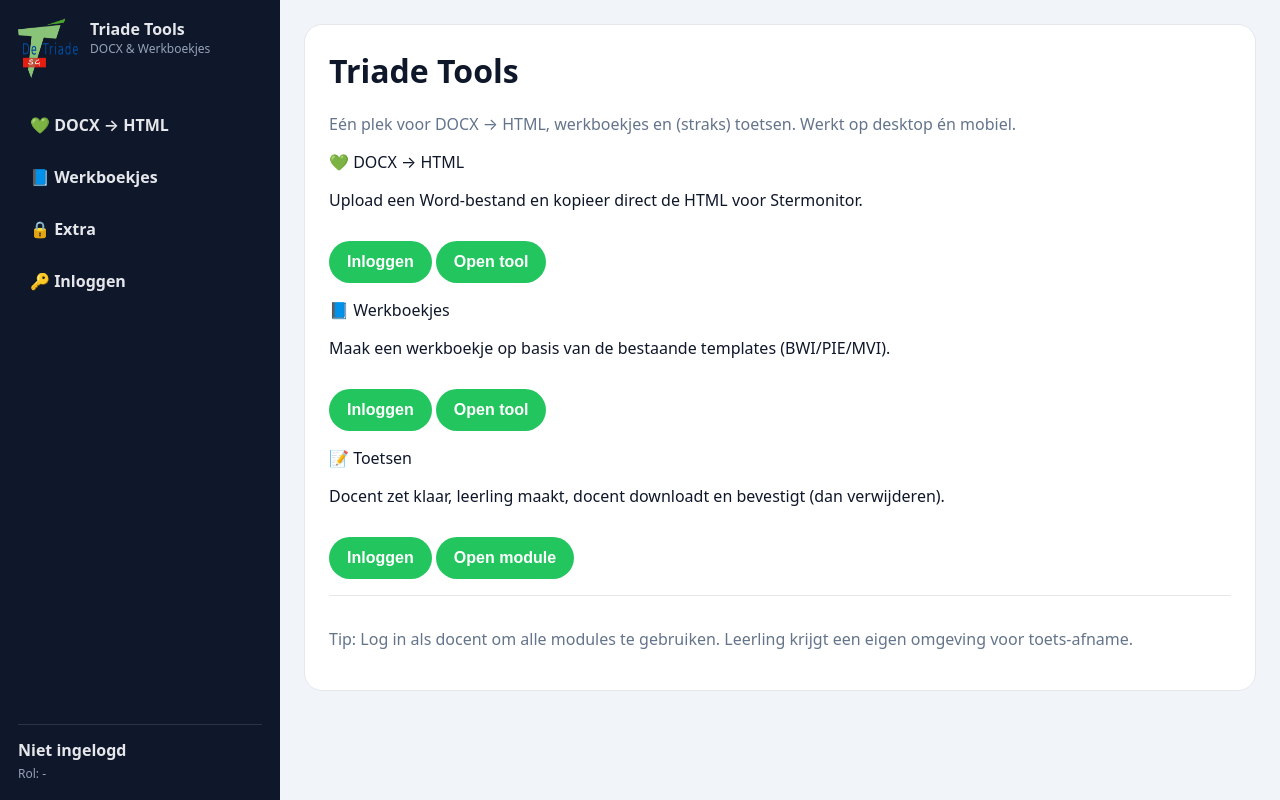
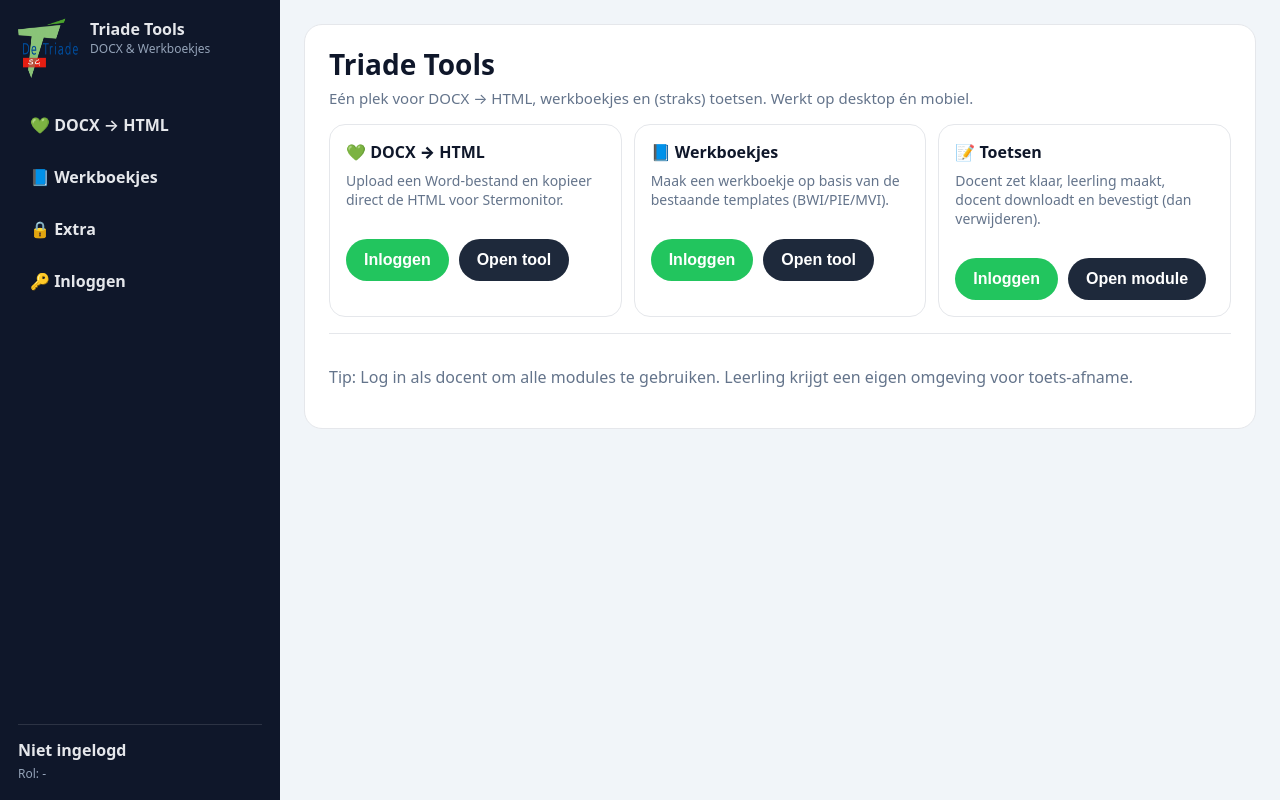
Before and after one commit to tnieuweboer-prog/mediawize, a Flask app: page / in a window 1280 px wide. Run offline with Flask 3, Linux system fonts and the light colour scheme.

Commit message:
Update app.css 2

```diff
--- a/static/css/app.css
+++ b/static/css/app.css
@@ -256,3 +256,70 @@ button{
     padding-top: 14px;
   }
 }
+/* ---------- Home / tiles ---------- */
+.hero{
+  margin-bottom: 16px;
+}
+
+.hero h1{
+  font-size: 28px;
+  line-height: 1.1;
+  margin: 0 0 8px 0;
+}
+
+.hero p{
+  margin: 0;
+  color: var(--muted);
+  font-size: 15px;
+}
+
+.tile-grid{
+  display: grid;
+  grid-template-columns: repeat(3, 1fr);
+  gap: 12px;
+  margin-top: 14px;
+}
+
+@media (max-width: 900px){
+  .tile-grid{
+    grid-template-columns: 1fr;
+  }
+}
+
+.tile{
+  border: 1px solid var(--border);
+  background: #fff;
+  border-radius: 16px;
+  padding: 16px;
+  display: flex;
+  flex-direction: column;
+  gap: 8px;
+}
+
+.tile-title{
+  font-weight: 900;
+  font-size: 16px;
+  margin: 0;
+}
+
+.tile-desc{
+  margin: 0;
+  color: var(--muted);
+  font-size: 14px;
+}
+
+.tile-actions{
+  margin-top: 8px;
+  display: flex;
+  gap: 10px;
+  flex-wrap: wrap;
+}
+
+.btn-secondary{
+  background: #1e293b;
+}
+
+.btn-link{
+  display: inline-block;
+  text-decoration: none;
+}
```
